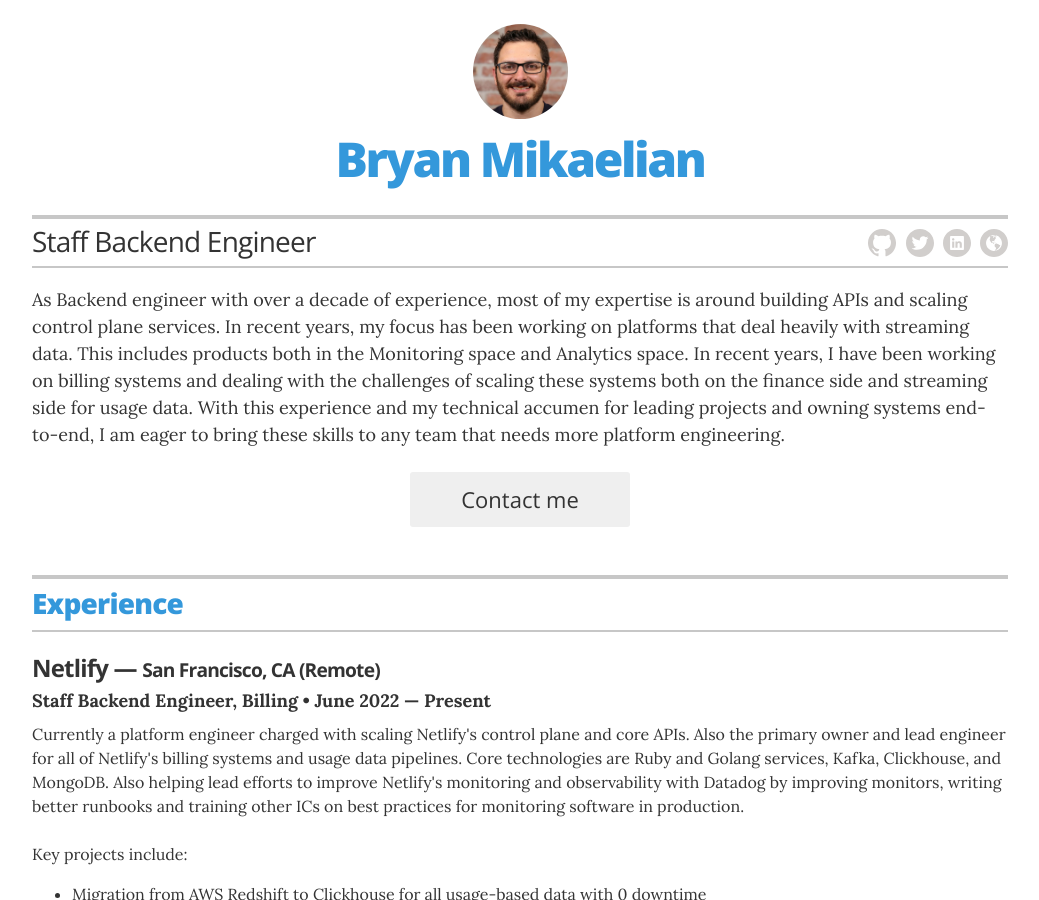
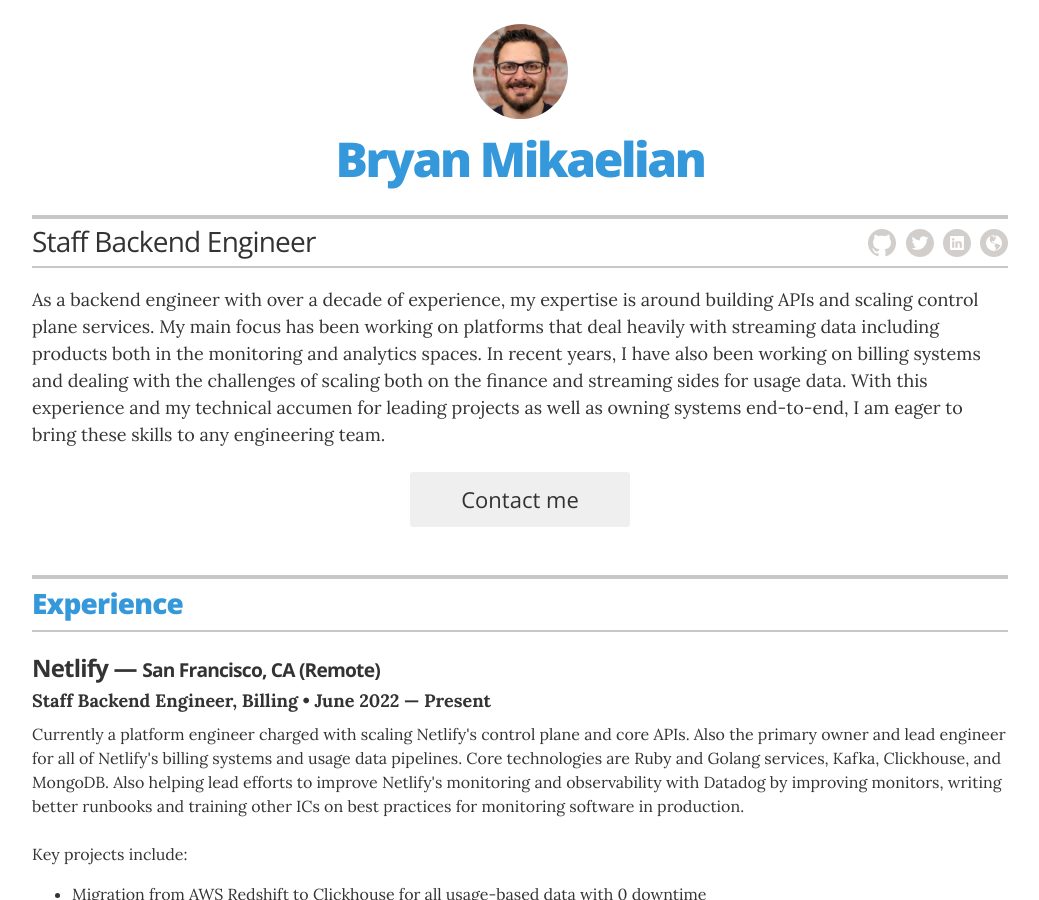
Before and after one commit to bryanmikaelian/resume, a Jekyll site: the page built from index.html, in a window 1280 px wide and 900 px high. Shown: the whole window, without its empty margins (120-1159 px from the left). Built offline with Jekyll 4.4.1, drawn with Linux system fonts in a browser that asks for light colours.

Commit message:
Fix objective

```diff
--- a/_config.yml
+++ b/_config.yml
@@ -25,7 +25,7 @@
 
 resume_header_intro: "
 <p>
-  As Backend engineer with over a decade of experience, most of my expertise is around building APIs and scaling control plane services. In recent years, my focus has been working on platforms that deal heavily with streaming data. This includes products both in the Monitoring space and Analytics space. In recent years, I have been working on billing systems and dealing with the challenges of scaling these systems both on the finance side and streaming side for usage data. With this experience and my technical accumen for leading projects and owning systems end-to-end, I am eager to bring these skills to any team that needs more platform engineering.
+  As a backend engineer with over a decade of experience, my expertise is around building APIs and scaling control plane services. My main focus has been working on platforms that deal heavily with streaming data including products both in the monitoring and analytics spaces. In recent years, I have also been working on billing systems and dealing with the challenges of scaling both on the finance and streaming sides for usage data. With this experience and my technical accumen for leading projects as well as owning systems end-to-end, I am eager to bring these skills to any engineering team.
 </p>
 "
 
```
